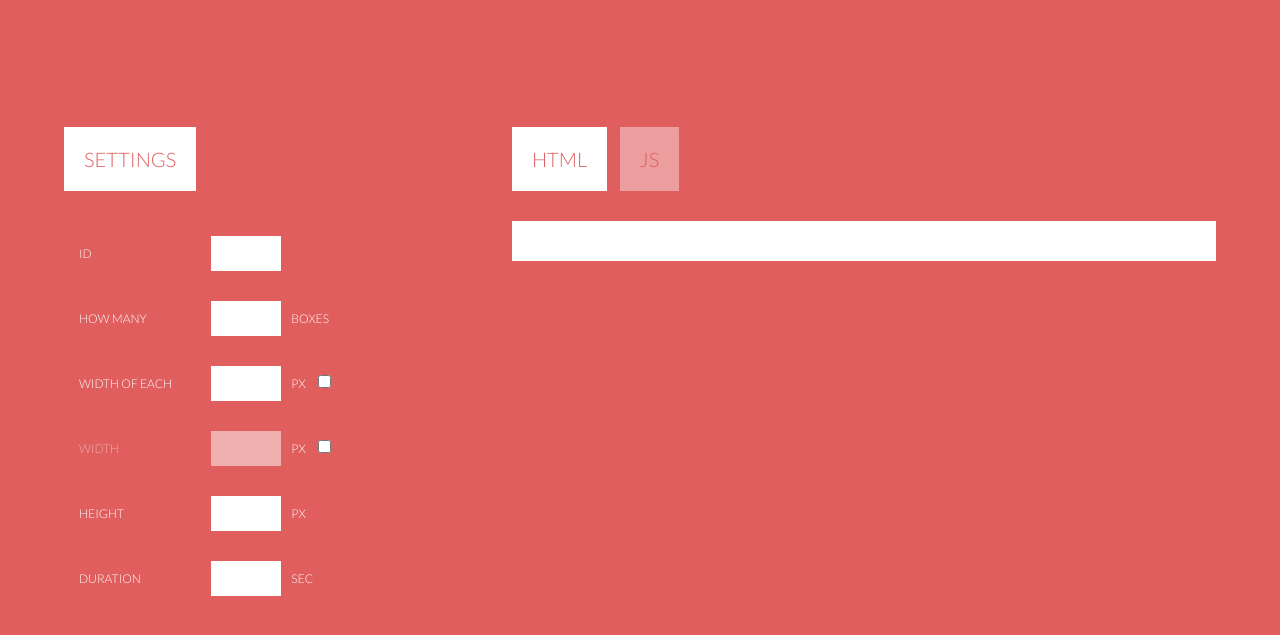
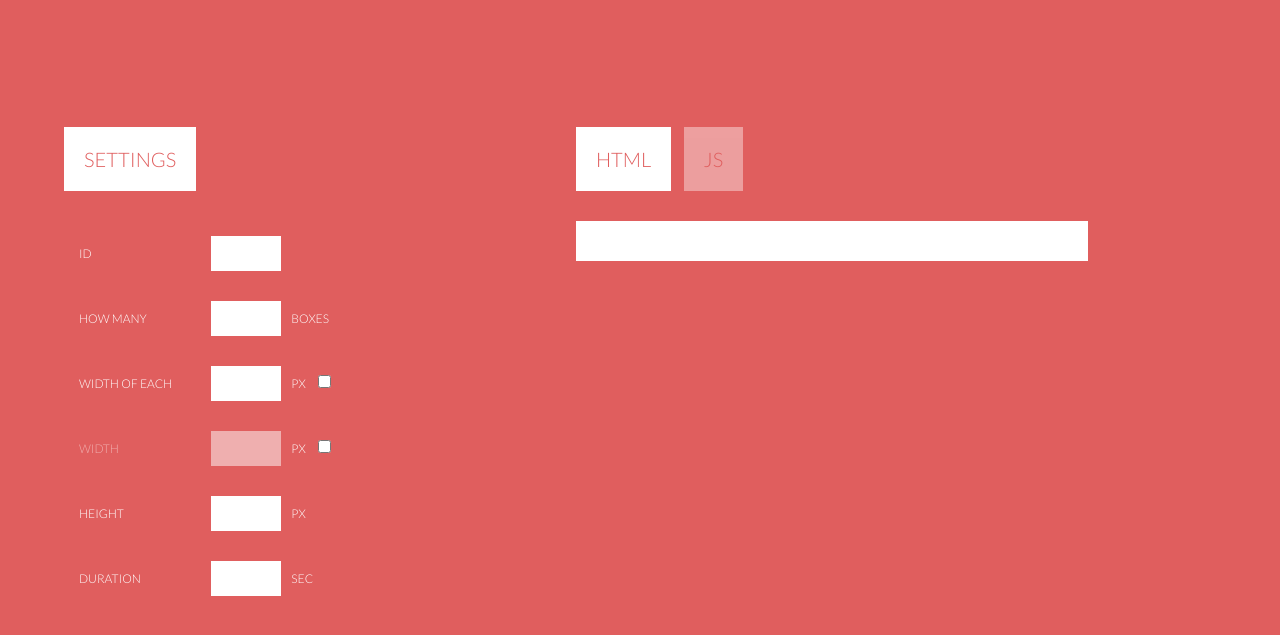
Before and after one commit to penge/slide, a website: page index.html in a window 1280 px wide. Shown: the part 117-752 px from the top of the page. Drawn offline with nearby package versions, Linux system fonts and the light colour scheme.

Commit message:
Change widths of #settings and #codes

```diff
--- a/styles/main.css
+++ b/styles/main.css
@@ -49,12 +49,12 @@ body {
 
 #settings {
   float: left;
-  width: 35%;
+  width: 40%;
 }
 
 #codes {
   float: left;
-  width: 65%;
+  width: 50%;
   text-transform: none;
 }
 
```
